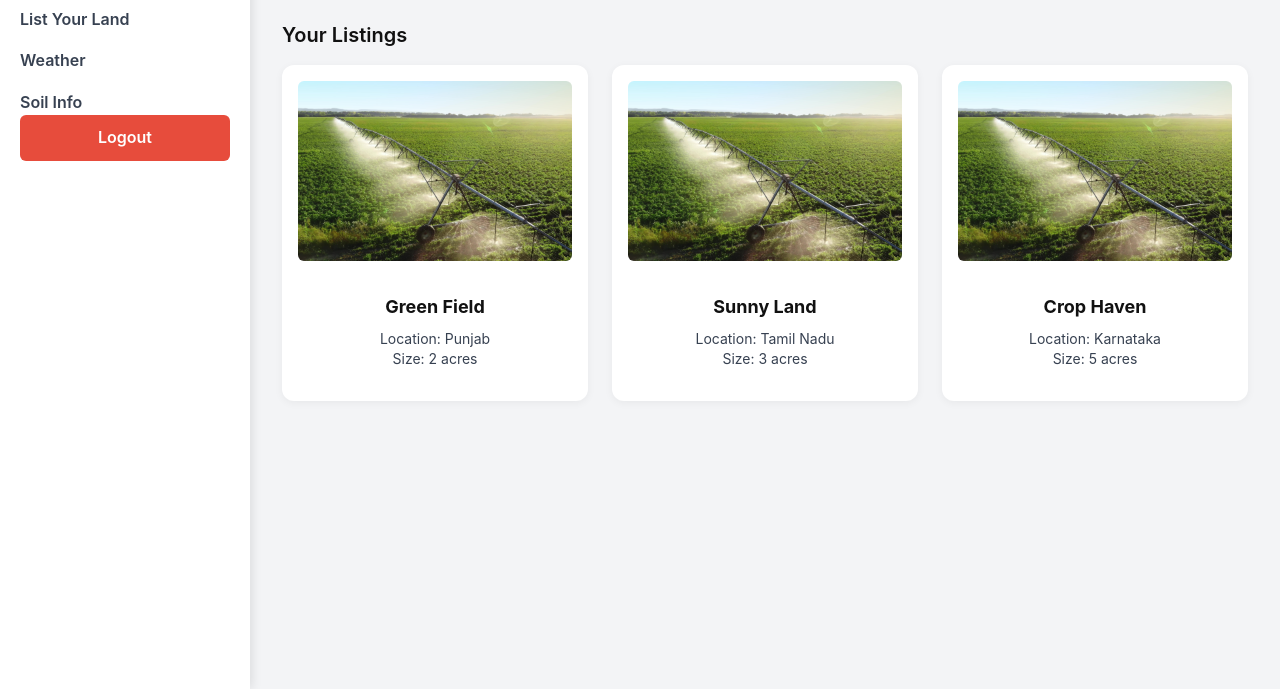
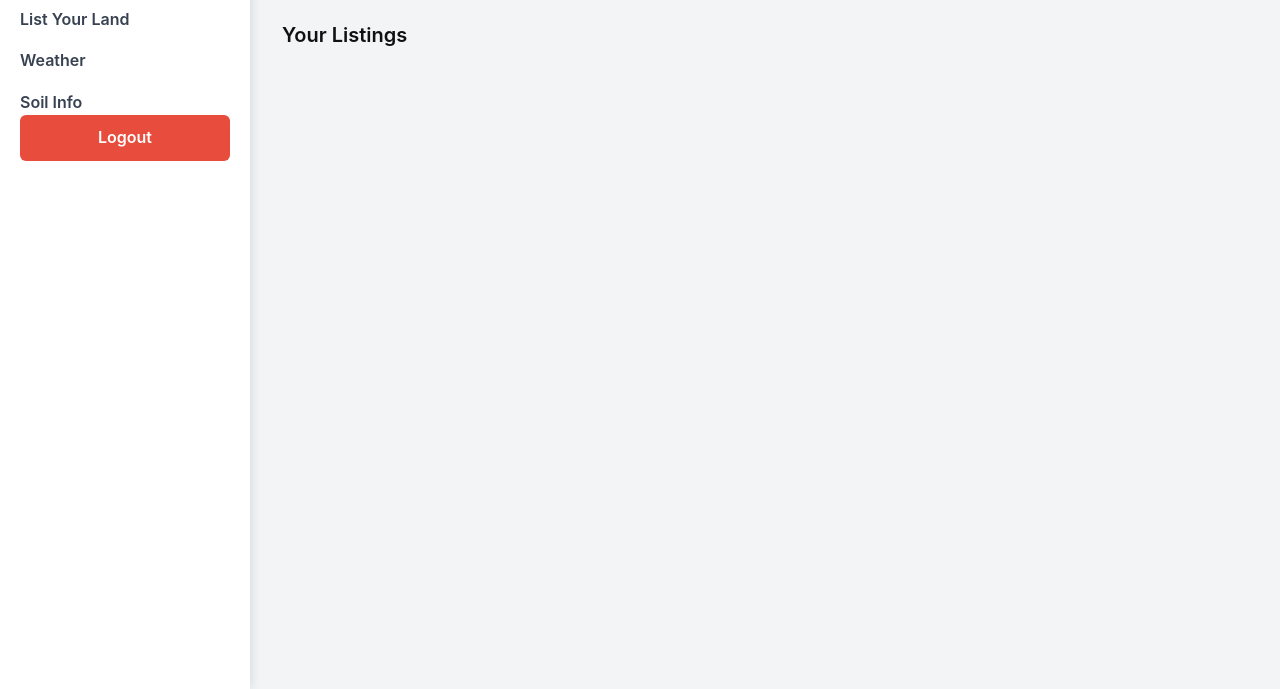
Before and after one commit to Harshvardhansanguri/Rent-a-farm, a website with bundled scripts: page dashboard.html in a window 1280 px wide. Shown: the part 111-800 px from the top of the page. Built offline with nearby package versions, Linux system fonts and the light colour scheme; no server answers.

Commit message:
Remove dummy listing cards from dashboard

```diff
--- a/dashboard.html
+++ b/dashboard.html
@@ -29,33 +29,7 @@
   <input type="text" placeholder="Search by location..." id="searchInput" class="my-6 p-2 border rounded w-full max-w-md" />
   <h3 class="text-xl font-semibold mb-4">Your Listings</h3>
   <div id="listingsContainer" class="grid gap-6 md:grid-cols-2 lg:grid-cols-3">
-      <!-- Dummy Listing -->
-      <div class="card">
-        <img src="images/farming common image.jpg" alt="Land" />
-        <div class="p-4">
-          <h4 class="font-bold text-lg mb-1">Green Field</h4>
-          <p class="text-sm text-gray-700">Location: Punjab</p>
-          <p class="text-sm text-gray-700">Size: 2 acres</p>
-        </div>
-      </div>
-
-      <div class="card">
-        <img src="images/farming common image.jpg" alt="Land" />
-        <div class="p-4">
-          <h4 class="font-bold text-lg mb-1">Sunny Land</h4>
-          <p class="text-sm text-gray-700">Location: Tamil Nadu</p>
-          <p class="text-sm text-gray-700">Size: 3 acres</p>
-        </div>
-      </div>
-
-      <div class="card">
-        <img src="images/farming common image.jpg" alt="Land" />
-        <div class="p-4">
-          <h4 class="font-bold text-lg mb-1">Crop Haven</h4>
-          <p class="text-sm text-gray-700">Location: Karnataka</p>
-          <p class="text-sm text-gray-700">Size: 5 acres</p>
-        </div>
-      </div>
+    <!-- Land listings will be dynamically injected here by JavaScript -->
   </div>
 </main>
 
```
Lines whose indentation alone changed are shown as unchanged.
